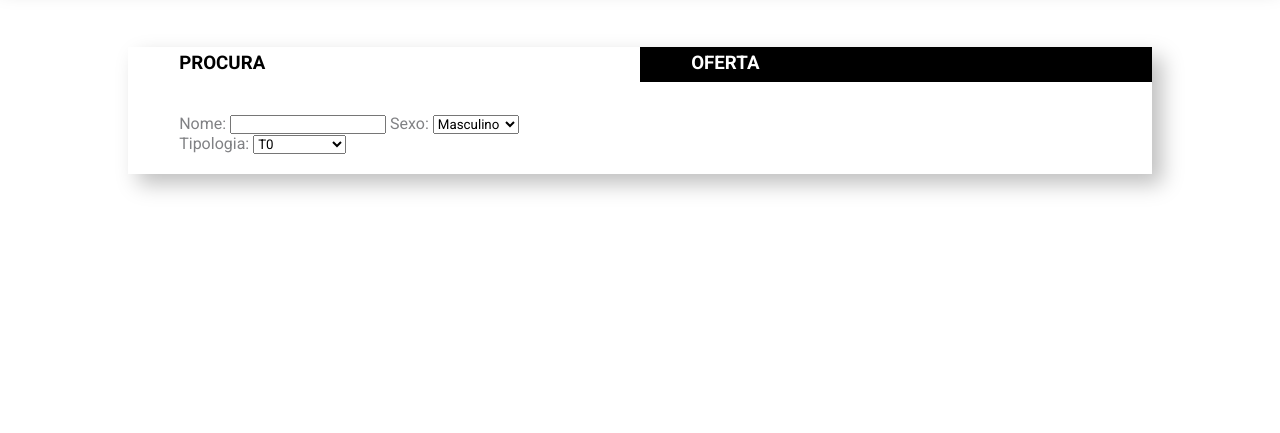
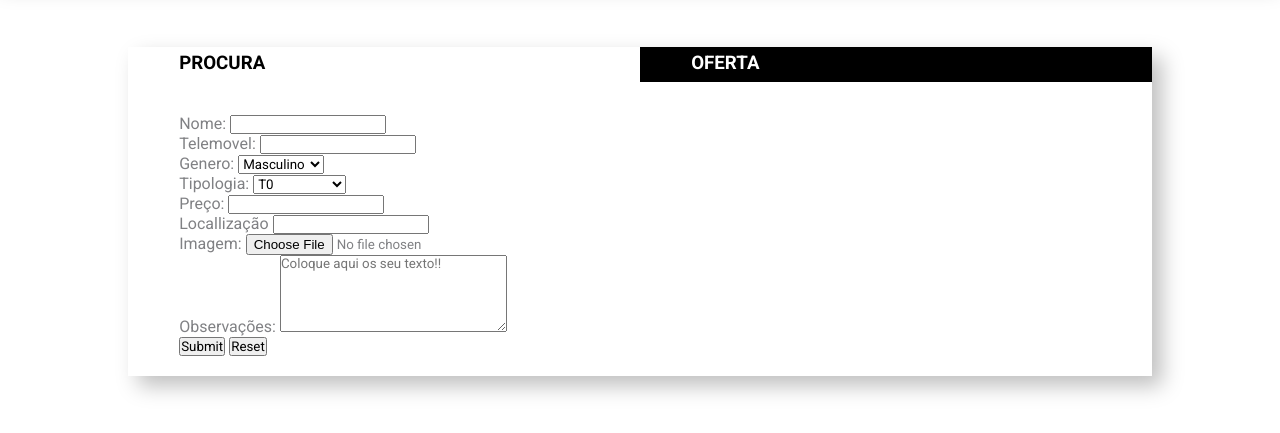
Before and after one commit to GBarradas/TW_Work_1, a plain HTML site: page submit.html in a window 1280 px wide. Shown: the part 83-516 px from the top of the page. Drawn offline with nearby package versions, Linux system fonts and the light colour scheme.

Commit message:
7 nov-16:30

```diff
--- a/css/style.css
+++ b/css/style.css
@@ -160,3 +160,6 @@ footer{
     padding-top: 5%;
     display: block;
 }
+/*
+* Forms
+*/
--- a/submit.html
+++ b/submit.html
@@ -35,19 +35,24 @@
           </div>
           <div class="content-wraper"  >
               <div class="aba-content active">
-                  <form action="#" method="#" >
-                      <label>Nome: <input name="nome" type="text" required ></label>
-                      <label class="sexo" >Sexo:
-                          <select name="sexo" required>
-                              <option>Masculino</option>
-                              <option>Feminino</option>
-                              <option>Indiferente</option>
-                          </select>
-                      </label>
+                  <form action="http://alunos.di.uevora.pt/tweb/t1/registaprocura" method="POST" onsubmit="showrespot()" >
+                      <label>Nome:
+                          <input type="text" name="anunciante" >
+                          </label>
+                      <br>
+                      <label>Telemovel: <input type="tel" name="contacto"  ></label>
+                      <br>
+                      <label>Genero:
+                              <select name="genero" required>
+                                  <option>Masculino</option>
+                                  <option>Feminino</option>
+                                  <option>Indiferente</option>
+                              </select>
+                          </label>
                       <br>
                       <label>
                       Tipologia:
-                          <select name="tipo" required >
+                          <select name="tipo_alojamento" required >
                               <optgroup label="Apartamento">
                                   <option>T0</option>
                                   <option>T1</option>
@@ -63,10 +68,33 @@
                               </optgroup>
                               </select>
                       </label>
+                      <br>
+                      <label>
+                          Preço:
+                          <input type="number"  name="preco" step="1" >
+                      </label>
+                      <br>
+                      <label>
+                          Locallização
+                          <input type="text" name="zona" >
+                      </label>
+                      <br>
+                      <label>
+                          Imagem:
+                          <input type="file" name="image" >
+                      </label>
+                      <br>
+                      <label>
+                          Observações:
+                          <textarea name="detalhes" rows="5" cols="30" placeholder="Coloque aqui os seu texto!!"></textarea>
+                      </label>
+                      <br>
+                      <input type="submit"  >
+                      <input type="reset" >
                   </form>
               </div>
               <div class="aba-content">
-                  aba2
+                  <!---->
               </div>
           </div>
       </div>
@@ -75,12 +103,6 @@
   <script>
       const oferta = 'http://alunos.di.uevora.pt/tweb/t1/registaoferta';
       const procura= 'http://alunos.di.uevora.pt/tweb/t1/registaprocura';
-      function changeAction(a){
-
-        if(a== 'oferta'){
-
-        }
-      }
       function changeAba(a){
           if(a.classList.contains('active'))
               return false;
@@ -96,6 +118,14 @@
           a.classList.add('active');
 
       }
+      function showrespost(){
+          var xhttp = new XMLHttpRequest();
+          xhttp.onreadystatechange = function(){
+              if (this.readyState == 4 && this.status == 200){
+                  console.log(xhttp.responseText)
+              }
+          }
+      }
   </script>
 
 </body>
```
